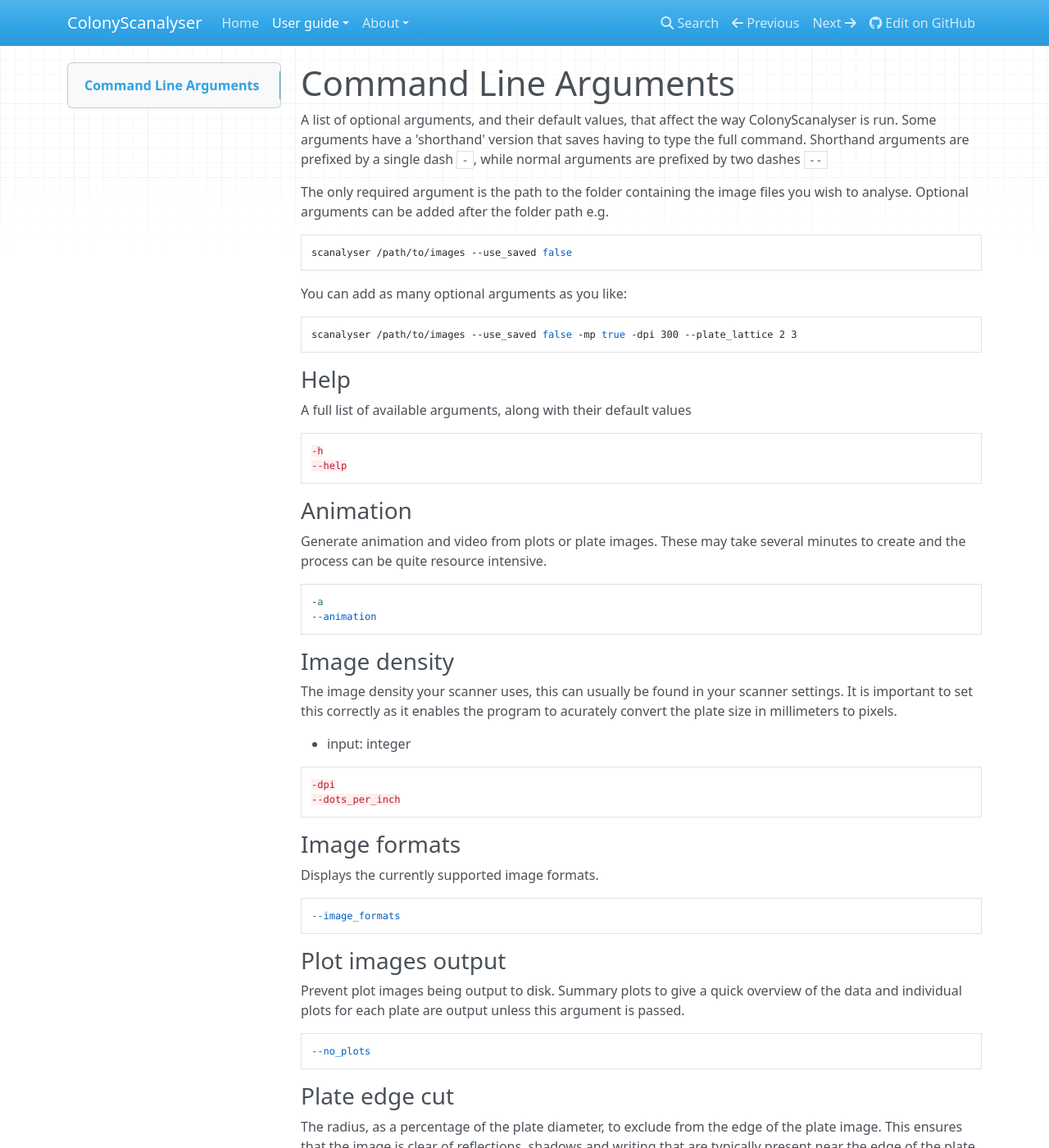
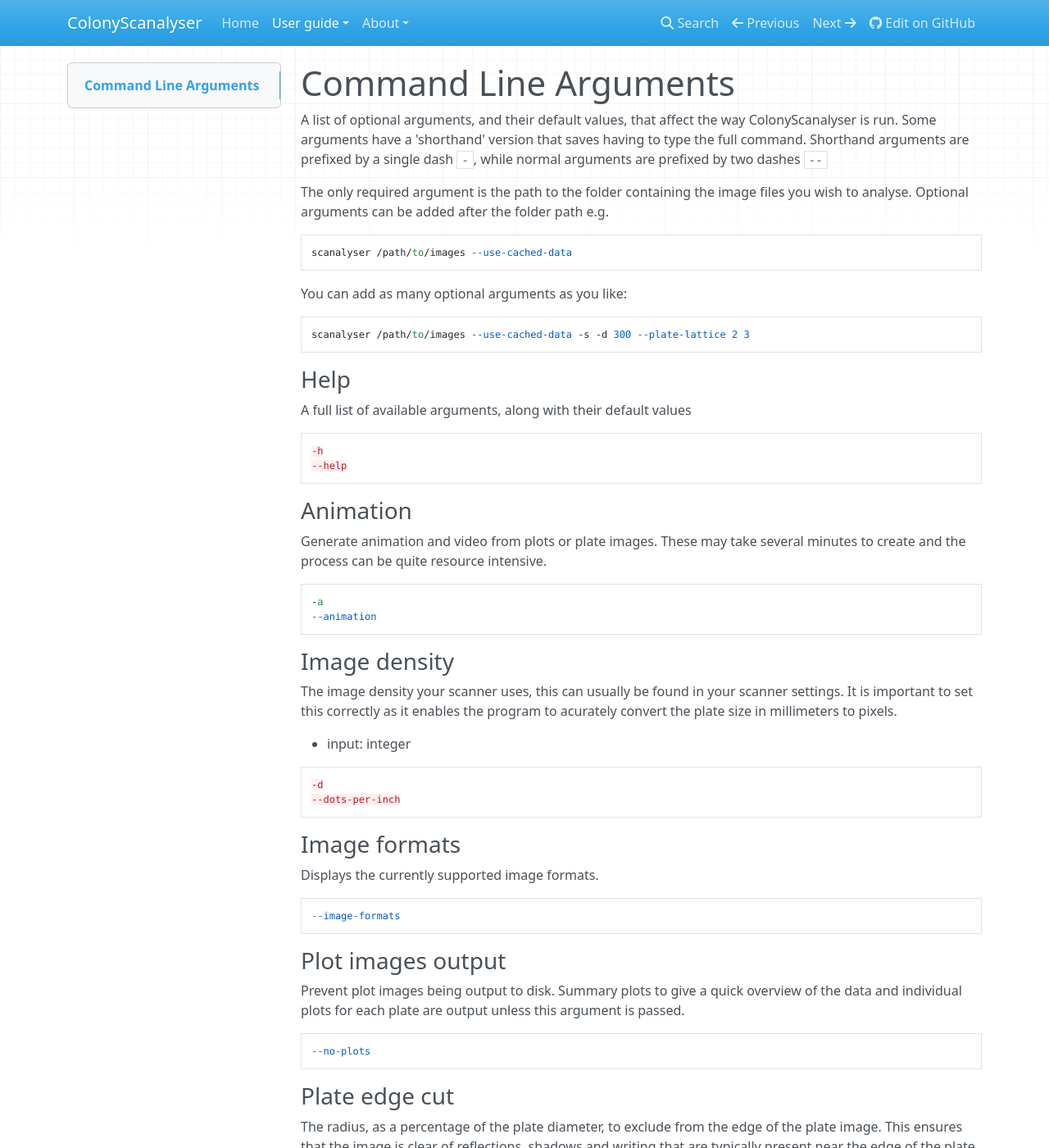
Before and after one commit to Erik-White/ColonyScanalyser, an MkDocs documentation site: the page built from docs/command_line_arguments.md, in a window 1280 px wide and 1400 px high. Shown: the whole window at 82% size. Built offline with MkDocs 1.6.1, drawn with Linux system fonts in a browser that asks for light colours; nearby versions of some CDN libraries; some of the changed text lies outside the part shown.

Commit message:
Update command line arguments to follow GNU conventions

````diff
--- a/docs/command_line_arguments.md
+++ b/docs/command_line_arguments.md
@@ -3,11 +3,11 @@
 
 The only required argument is the path to the folder containing the image files you wish to analyse. Optional arguments can be added after the folder path e.g.
 ```
-scanalyser /path/to/images --use_saved false
+scanalyser /path/to/images --use-cached-data
 ```
 You can add as many optional arguments as you like:
 ```
-scanalyser /path/to/images --use_saved false -mp true -dpi 300 --plate_lattice 2 3
+scanalyser /path/to/images --use-cached-data -s -d 300 --plate-lattice 2 3
 ```
 ### Help
 A full list of available arguments, along with their default values
@@ -27,27 +27,27 @@
 
 - input: integer
 ```
--dpi
---dots_per_inch
+-d
+--dots-per-inch
 ```
 ### Image formats
 Displays the currently supported image formats.
 
 ```
---image_formats
+--image-formats
 ```
 ### Plot images output
 Prevent plot images being output to disk. Summary plots to give a quick overview of the data and individual plots for each plate are output unless this argument is passed.
 
 ```
---no_plots
+--no-plots
 ```
 ### Plate edge cut
 The radius, as a percentage of the plate diameter, to exclude from the edge of the plate image. This ensures that the image is clear of reflections, shadows and writing that are typically present near the edge of the plate image.
 
 - input: integer
 ```
---plate_edge_cut
+--plate-edge-cut
 ```
 ### Plate labels
 A list of labels to identify each plate. The label is used in file names and the plate map.
@@ -56,27 +56,27 @@
 
 Labels are separated with spaces. To use a space within a label, wrap that label in quotes
 
-Example: `--plate_labels first second third "label with spaces" fifth sixth`
+Example: `--plate-labels first second third "label with spaces" fifth sixth`
 
 - input: list
 ```
---plate_labels
+--plate-labels
 ```
 ### Plate holder shape
 The layout of the plates in the image in rows and columns. The default is `3` rows and `2` columns.
 
-A square grid of 9 plates would be entered as `--plate_lattice 3 3`
+A square grid of 9 plates would be entered as `--plate-lattice 3 3`
 
 - input: integer
 ```
---plate_lattice
+--plate-lattice
 ```
 ### Plate size
 The diameter of the plates used, in millimeters. It is important to set this correctly otherwise the plates may be located incorrectly in the images.
 
 - input: integer
 ```
---plate_size
+--plate-size
 ```
 ### Silence output
 Silence all output to the console. Note that this only silences the informative output from the package, warnings or errors may still appear.
````
Also changed, not shown: 2 other files.
